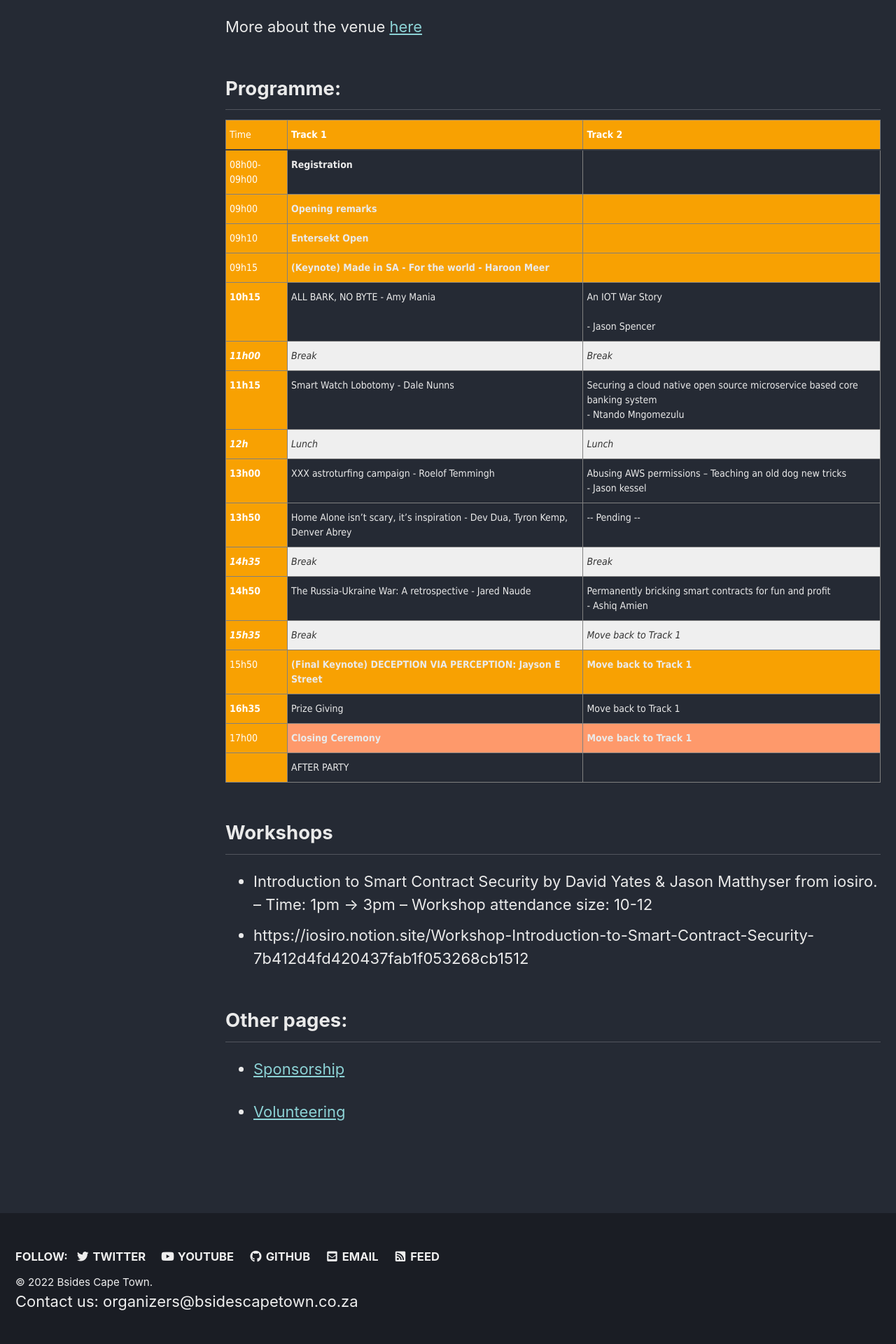
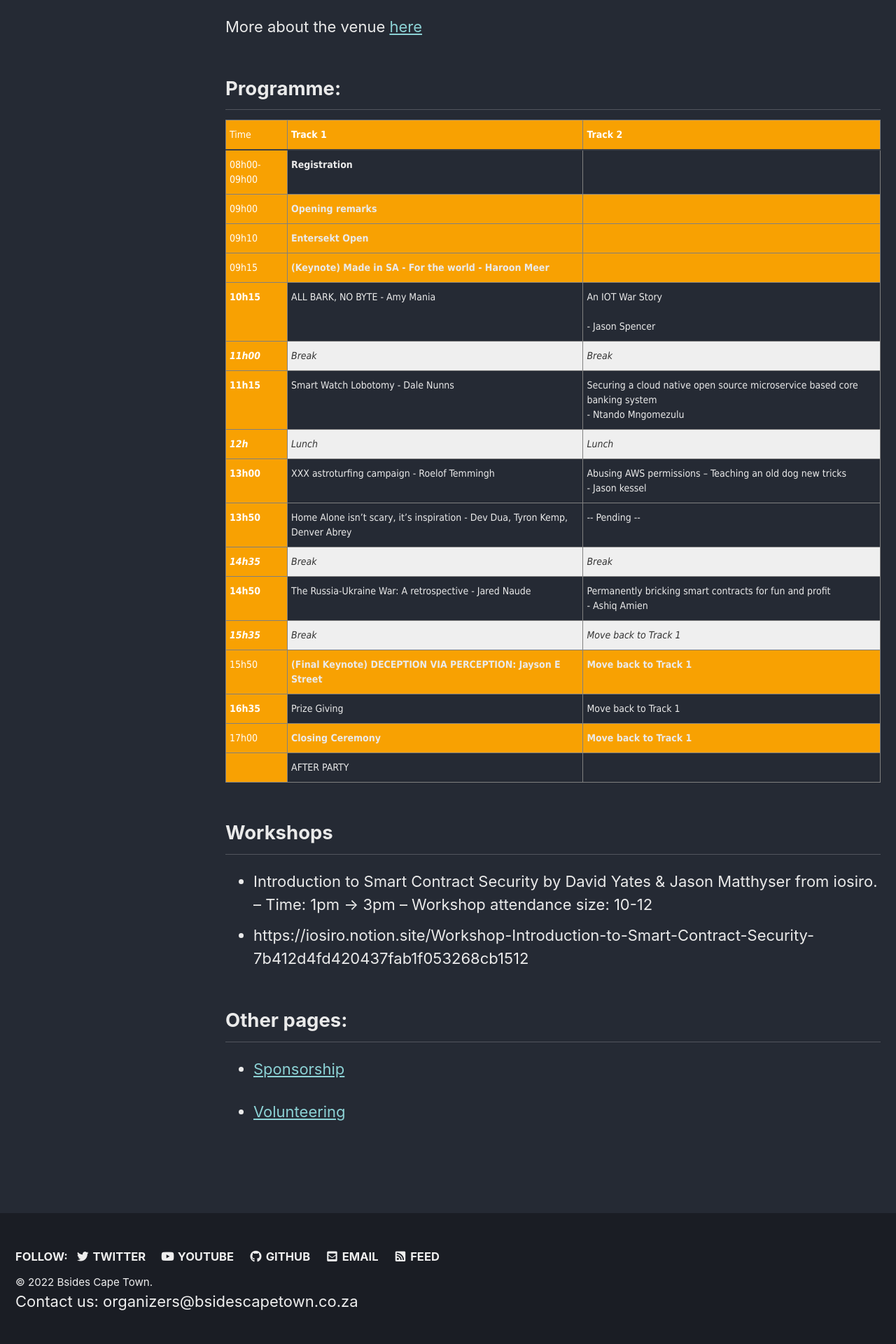
Before and after one commit to bsidescapetown/bsidescapetown.github.io, a Jekyll site: the page built from _pages/bsides-conf/2022.md, in a window 1280 px wide. Shown: the part 1635-3555 px from the top of the page at 70% size. Built offline with Jekyll 4.4.1, drawn with Linux system fonts in a browser that asks for light colours; cached includes are drawn as plain includes; comment, search, counter and statistics services are not loaded; grey boxes are pictures that could not be loaded.

Commit message:
Closing color change

```diff
--- a/_pages/bsides-conf/2022.md
+++ b/_pages/bsides-conf/2022.md
@@ -43,8 +43,6 @@ More about the venue [here]({{ site.baseurl }}{% link _pages/bsides-conf/2022-lo
   font-style:italic;text-align:left;vertical-align:top}
 .tg .tg-tii5{background-color:#f8a102;border-color:inherit;color:#ffffff;font-family:Tahoma, Geneva, sans-serif !important;
   font-style:italic;font-weight:bold;text-align:left;vertical-align:top}
-.tg .tg-9qf3{background-color:#fe996b;border-color:inherit;font-family:Tahoma, Geneva, sans-serif !important;font-weight:bold;
-  text-align:left;vertical-align:top}
 .tg .tg-d00s{background-color:#f8a102;border-color:inherit;color:#ffffff;font-family:Tahoma, Geneva, sans-serif !important;
   font-weight:bold;text-align:left;vertical-align:top}
 .tg .tg-zcez{border-color:inherit;font-family:Tahoma, Geneva, sans-serif !important;font-weight:bold;text-align:left;
@@ -141,8 +139,8 @@ More about the venue [here]({{ site.baseurl }}{% link _pages/bsides-conf/2022-lo
   </tr>
   <tr>
     <td class="tg-qf6z">17h00</td>
-    <td class="tg-9qf3">Closing Ceremony</td>
-    <td class="tg-9qf3">Move back to Track 1</td>
+    <td class="tg-yeew">Closing Ceremony</td>
+    <td class="tg-yeew">Move back to Track 1</td>
   </tr>
   <tr>
     <td class="tg-d00s"></td>
```
